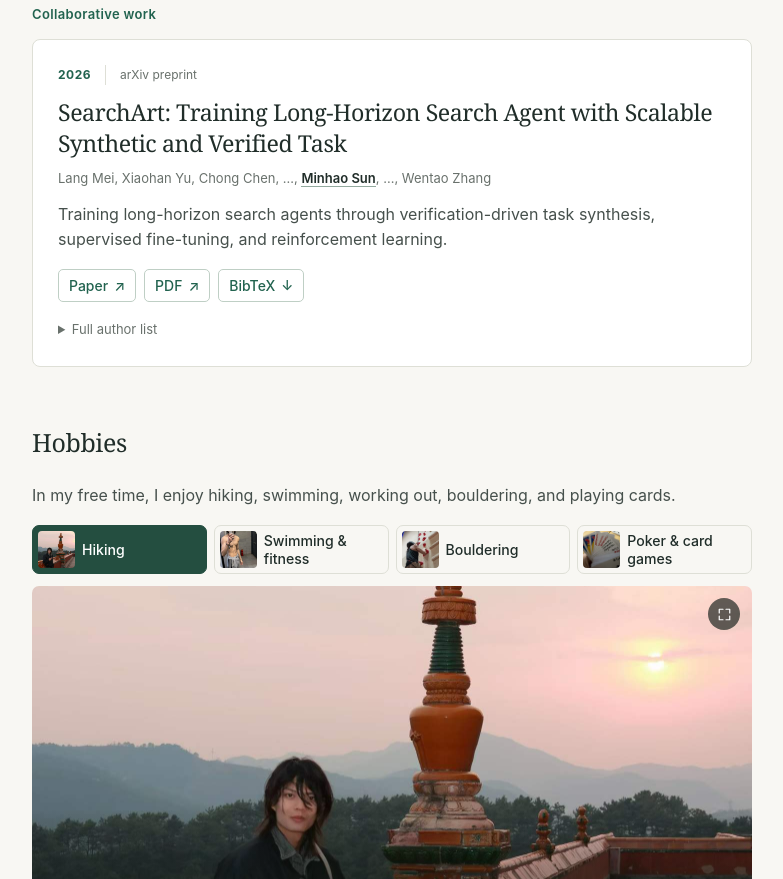
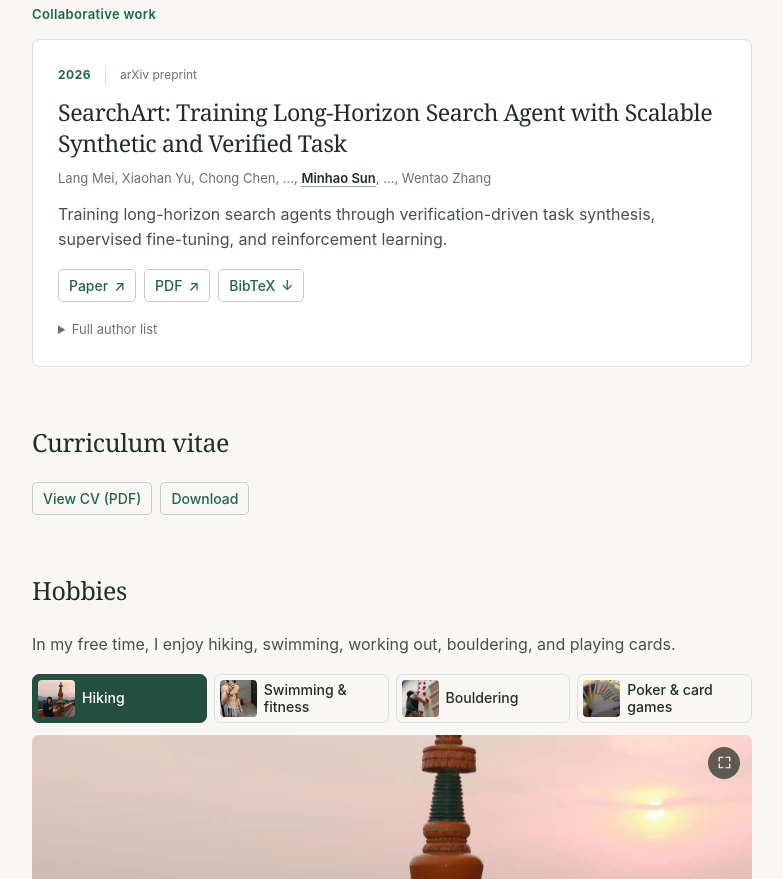
Before and after one commit to BITMinhaoSun/bitminhaosun.github.io, a plain HTML site: page index.html in a window 1280 px wide. Shown: the part 1921-2800 px from the top of the page, without its empty margins (388-1171 px from the left). Drawn offline with Linux system fonts and the light colour scheme.

Commit message:
Add a one-page research CV with view and download links

```diff
--- a/index.html
+++ b/index.html
@@ -26,6 +26,7 @@
         <a href="#about">About</a>
         <a href="#experience">Experience</a>
         <a href="#publications">Publications</a>
+        <a href="#cv">CV</a>
         <a href="#hobbies">Hobbies</a>
         <a href="#bar-notes">Bar Notes</a>
         <a href="#contact">Contact</a>
@@ -136,6 +137,14 @@
         </section>
       </section>
 
+      <section id="cv" class="section" aria-labelledby="cv-title">
+        <div class="section-heading"><h2 id="cv-title">Curriculum vitae</h2></div>
+        <div class="paper-links">
+          <a href="assets/minhao-sun-cv.pdf" type="application/pdf">View CV (PDF)</a>
+          <a href="assets/minhao-sun-cv.pdf" download="Minhao-Sun-CV.pdf" aria-label="Download Minhao Sun’s CV as a PDF">Download</a>
+        </div>
+      </section>
+
       <section id="hobbies" class="section hobbies" aria-labelledby="hobbies-title">
         <div class="section-heading"><h2 id="hobbies-title">Hobbies</h2></div>
         <p>In my free time, I enjoy hiking, swimming, working out, bouldering, and playing cards.</p>
```
Also changed, not shown: 1 other file.
